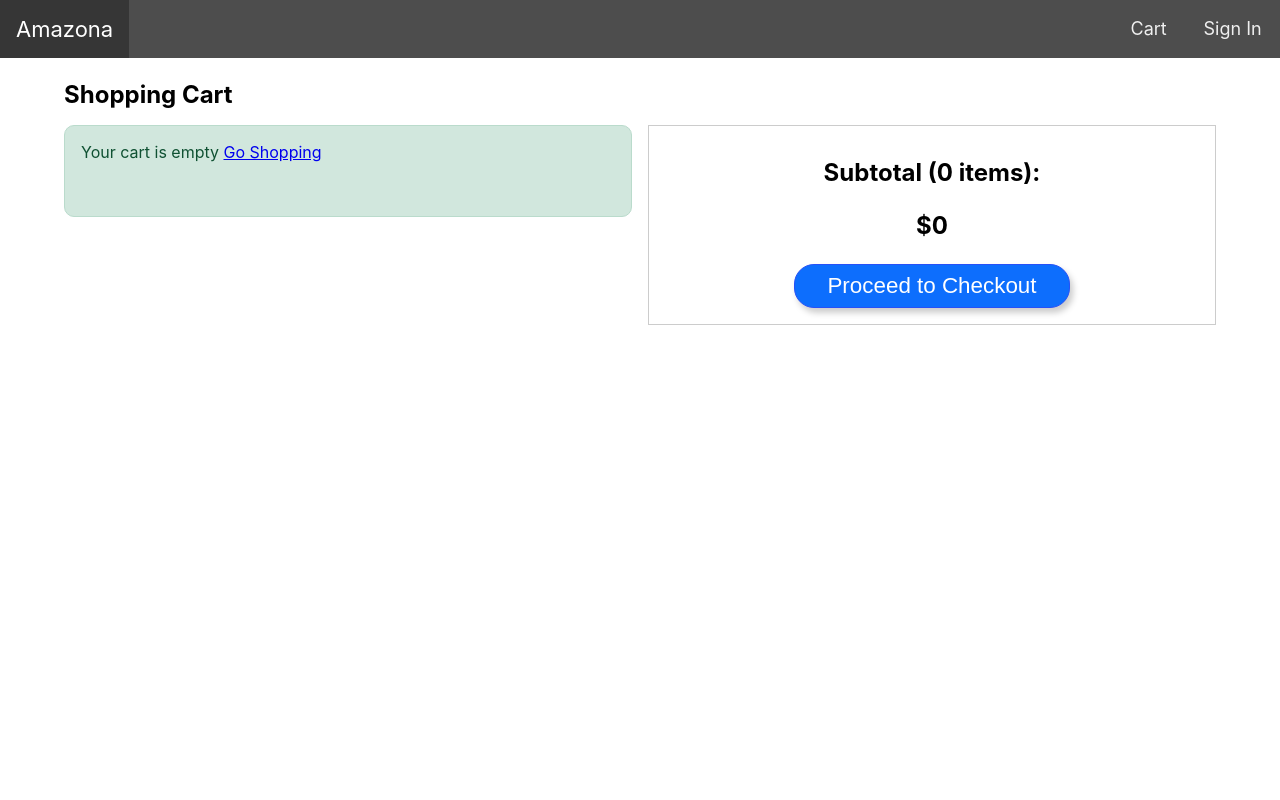
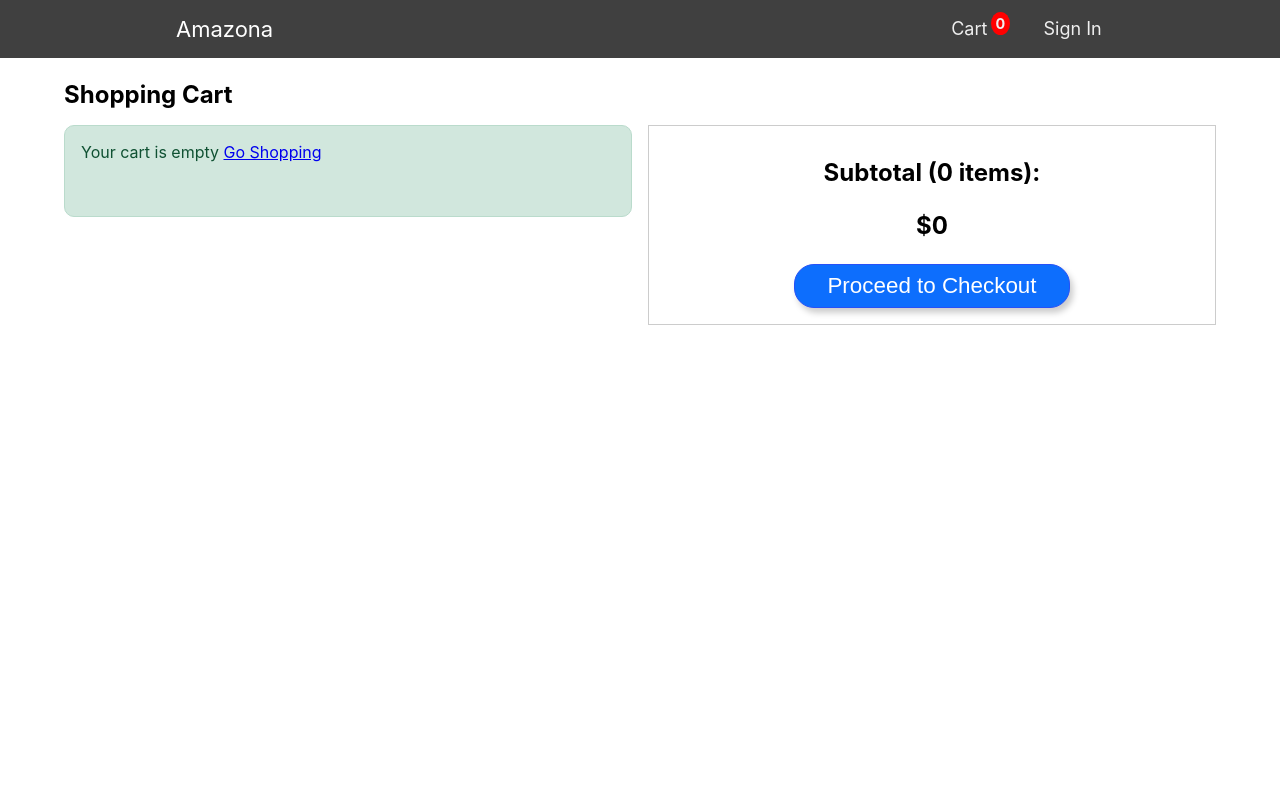
Before and after one commit to Damirbey/Amazona, a React (Create React App) app in the folder frontend/: page /cart in a window 1280 px wide. Shown: the top 800 px of the page. Built offline with nearby package versions, Linux system fonts and the light colour scheme.

Commit message:
Changed Style for the User profile page

```diff
--- a/frontend/src/App.js
+++ b/frontend/src/App.js
@@ -71,21 +71,22 @@ function App() {
             </div>
 
             <div className="nav-links">
-              <Link to="/cart">Cart</Link>
+              <Link to="/cart">
+                Cart
+                <span className="cart__quantity">{cart.cartItems.length}</span>
+              </Link>
               {userInfo ? (
                 <span>
-                  <Link to="/">{userInfo.name}</Link>
-                  <Link to="/userProfile">User Profile</Link>
-                  <Link to="/orderHistory">Order History</Link>
-                  <Link to="/" onClick={onSignOutHandler}>
-                    Sign Out
-                  </Link>
                   <div class="dropdown">
-                    <button class="dropbtn">Dropdown</button>
+                    <Link to="/">
+                      {userInfo.name} <i class="fas fa-solid fa-caret-down"></i>
+                    </Link>
                     <div class="dropdown-content">
-                      <a href="#">Link 1</a>
-                      <a href="#">Link 2</a>
-                      <a href="#">Link 3</a>
+                      <Link to="/userProfile">User Profile</Link>
+                      <Link to="/orderHistory">Order History</Link>
+                      <Link to="/" onClick={onSignOutHandler}>
+                        Sign Out
+                      </Link>
                     </div>
                   </div>
                 </span>
--- a/frontend/src/sass/layouts/_header.scss
+++ b/frontend/src/sass/layouts/_header.scss
@@ -1,9 +1,8 @@
 .header {
   background-color: #404040;
-
   grid-row: 1/2;
   grid-column: full-start/full-end;
-
+  height: 58px;
   /*&__brandName {
     width: 3rem;
     position: absolute;
@@ -124,11 +123,14 @@
 
 .nav {
   width: 100%;
-  background-color: #4d4d4d;
+
+  background-color: #404040;
   position: relative;
 }
 
 .nav > .nav-header {
+  position: absolute;
+  left: 10rem;
   display: inline;
 }
 
@@ -147,11 +149,14 @@
 .nav > .nav-links {
   display: inline;
   float: right;
+  position: relative;
+  right: 10rem;
   font-size: 18px;
 }
 
 .nav > .nav-links > a,
-.nav > .nav-links > span > a {
+.nav > .nav-links > span > a,
+.nav > .nav-links > span > div > a {
   display: inline-block;
   padding: 1.15rem;
   text-decoration: none;
@@ -170,6 +175,9 @@
 }
 
 @media (max-width: 700px) {
+  .nav > .nav-header {
+    left: 0rem;
+  }
   .nav > .nav-btn {
     display: inline-block;
     position: absolute;
@@ -258,8 +266,14 @@
 .dropdown:hover .dropdown-content {
   display: block;
 }
-
-/* Change the background color of the dropdown button when the dropdown content is shown */
-.dropdown:hover .dropbtn {
-  background-color: #3e8e41;
+.cart__quantity {
+  font-weight: bold;
+  text-align: center;
+  font-size: 0.9rem;
+  position: relative;
+  top: -0.4rem;
+  left: 0.2rem;
+  background-color: red;
+  padding: 0.2rem 0.3rem;
+  border-radius: 50%;
 }
--- a/frontend/src/sass/layouts/_main.scss
+++ b/frontend/src/sass/layouts/_main.scss
@@ -5,7 +5,7 @@ main {
 }
 .products {
   display: grid;
-  grid-template-columns: repeat(auto-fit, minmax(14rem, 1fr));
+  grid-template-columns: repeat(auto-fit, minmax(20rem, 1fr));
   justify-items: center;
-  grid-gap: 1rem;
+  grid-gap: 0.6rem;
 }
--- a/frontend/src/style.css
+++ b/frontend/src/style.css
@@ -19,6 +19,7 @@ code {
   background-color: #404040;
   grid-row: 1/2;
   grid-column: full-start/full-end;
+  height: 58px;
   /*&__brandName {
     width: 3rem;
     position: absolute;
@@ -138,10 +139,12 @@ code {
 }*/
 .nav {
   width: 100%;
-  background-color: #4d4d4d;
+  background-color: #404040;
   position: relative; }
 
 .nav > .nav-header {
+  position: absolute;
+  left: 10rem;
   display: inline; }
 
 .nav > .nav-header > .nav-title {
@@ -157,10 +160,13 @@ code {
 .nav > .nav-links {
   display: inline;
   float: right;
+  position: relative;
+  right: 10rem;
   font-size: 18px; }
 
 .nav > .nav-links > a,
-.nav > .nav-links > span > a {
+.nav > .nav-links > span > a,
+.nav > .nav-links > span > div > a {
   display: inline-block;
   padding: 1.15rem;
   text-decoration: none;
@@ -176,6 +182,8 @@ code {
   display: none; }
 
 @media (max-width: 700px) {
+  .nav > .nav-header {
+    left: 0rem; }
   .nav > .nav-btn {
     display: inline-block;
     position: absolute;
@@ -250,9 +258,16 @@ code {
 .dropdown:hover .dropdown-content {
   display: block; }
 
-/* Change the background color of the dropdown button when the dropdown content is shown */
-.dropdown:hover .dropbtn {
-  background-color: #3e8e41; }
+.cart__quantity {
+  font-weight: bold;
+  text-align: center;
+  font-size: 0.9rem;
+  position: relative;
+  top: -0.4rem;
+  left: 0.2rem;
+  background-color: red;
+  padding: 0.2rem 0.3rem;
+  border-radius: 50%; }
 
 .footer {
   background-color: #404040;
@@ -279,9 +294,9 @@ main {
 
 .products {
   display: grid;
-  grid-template-columns: repeat(auto-fit, minmax(14rem, 1fr));
+  grid-template-columns: repeat(auto-fit, minmax(20rem, 1fr));
   justify-items: center;
-  grid-gap: 1rem; }
+  grid-gap: 0.6rem; }
 
 .product__screen {
   display: grid;
```
